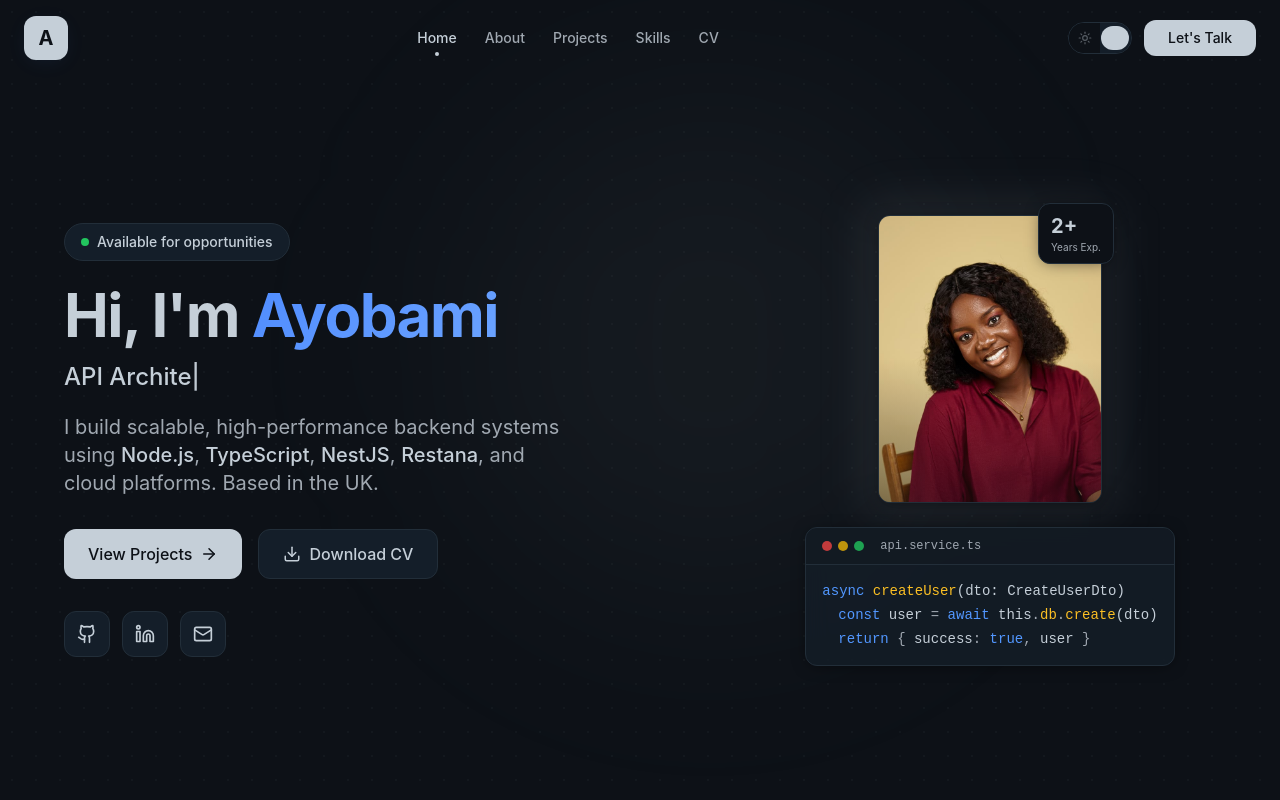
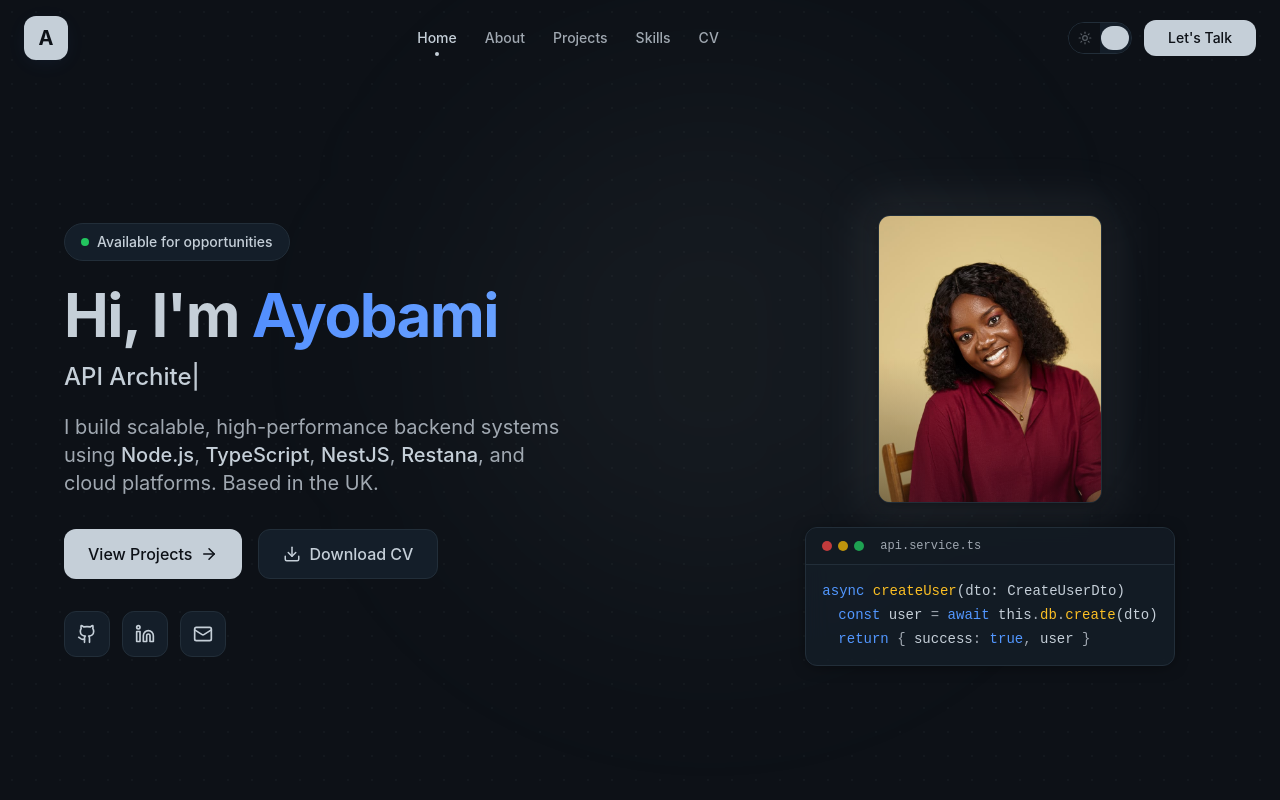
Before and after one commit to Ayooluwabami/portfolio-web, a React (Vite) app: page / in a window 1280 px wide. Shown: the top 800 px of the page. Built offline with nearby package versions, Linux system fonts and the light colour scheme; the HTML template or start-up script is replaced by a standard one.

Commit message:
Remove badge

```diff
--- a/src/pages/About.tsx
+++ b/src/pages/About.tsx
@@ -4,7 +4,6 @@
 import AnimatedSection from '../components/AnimatedSection';
 import photoshoot from '@/assets/photoshoot.jpg';
 import working from '@/assets/working.jpg';
-import { getYearsOfExperienceLabel } from '@/lib/experience';
 
 const About = () => {
   const expertise = [
@@ -70,11 +69,6 @@
                       alt="Ayobami Edun"
                       className="w-full h-full object-cover object-center"
                     />
-                  </div>
-                  {/* Years badge */}
-                  <div className="absolute -bottom-2 -right-2 bg-background px-4 py-3 rounded-lg shadow-card border border-border">
-                    <p className="text-xl font-bold text-primary">{getYearsOfExperienceLabel()}</p>
-                    <p className="text-xs text-muted-foreground">Years Experience</p>
                   </div>
                 </div>
               </div>
--- a/src/pages/Home.tsx
+++ b/src/pages/Home.tsx
@@ -5,7 +5,6 @@
 import AnimatedSection from '../components/AnimatedSection';
 import CodeSnippet from '../components/CodeSnippet';
 import photoshoot from '@/assets/photoshoot.jpg';
-import { getYearsOfExperienceLabel } from '@/lib/experience';
 
 const Home = () => {
   const [displayText, setDisplayText] = useState('');
@@ -172,17 +171,6 @@
                       />
                       <div className="absolute inset-0 bg-gradient-to-t from-background/40 via-transparent to-transparent" />
                     </div>
-
-                    {/* Years Experience Badge */}
-                    <motion.div
-                      initial={{ opacity: 0, x: 20 }}
-                      animate={{ opacity: 1, x: 0 }}
-                      transition={{ delay: 0.5 }}
-                      className="absolute -top-3 -right-3 bg-background px-3 py-2 rounded-lg shadow-card border border-border"
-                    >
-                      <p className="text-xl font-bold text-primary">{getYearsOfExperienceLabel()}</p>
-                      <p className="text-[10px] text-muted-foreground">Years Exp.</p>
-                    </motion.div>
                   </div>
                 </motion.div>
 
```
